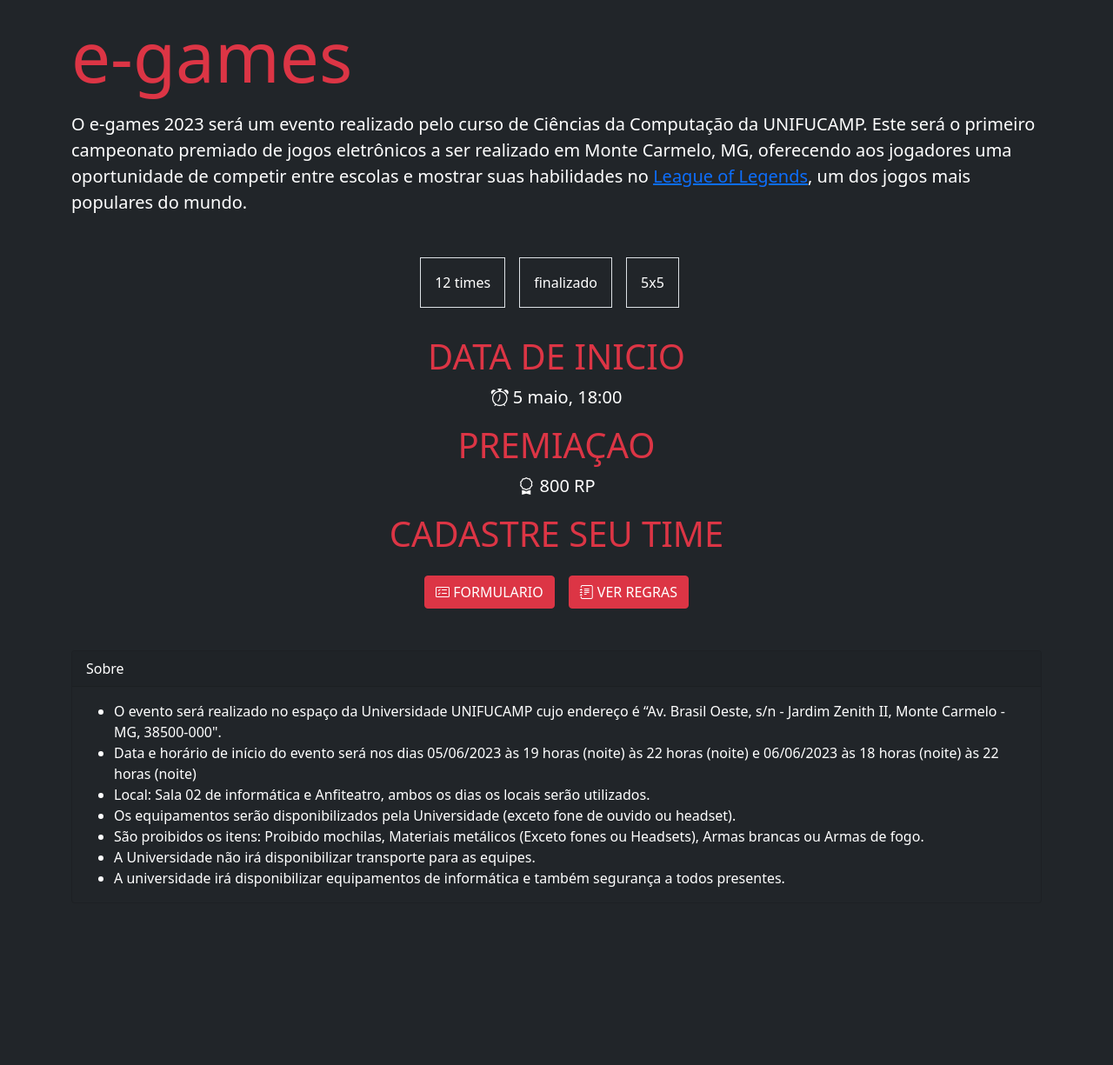
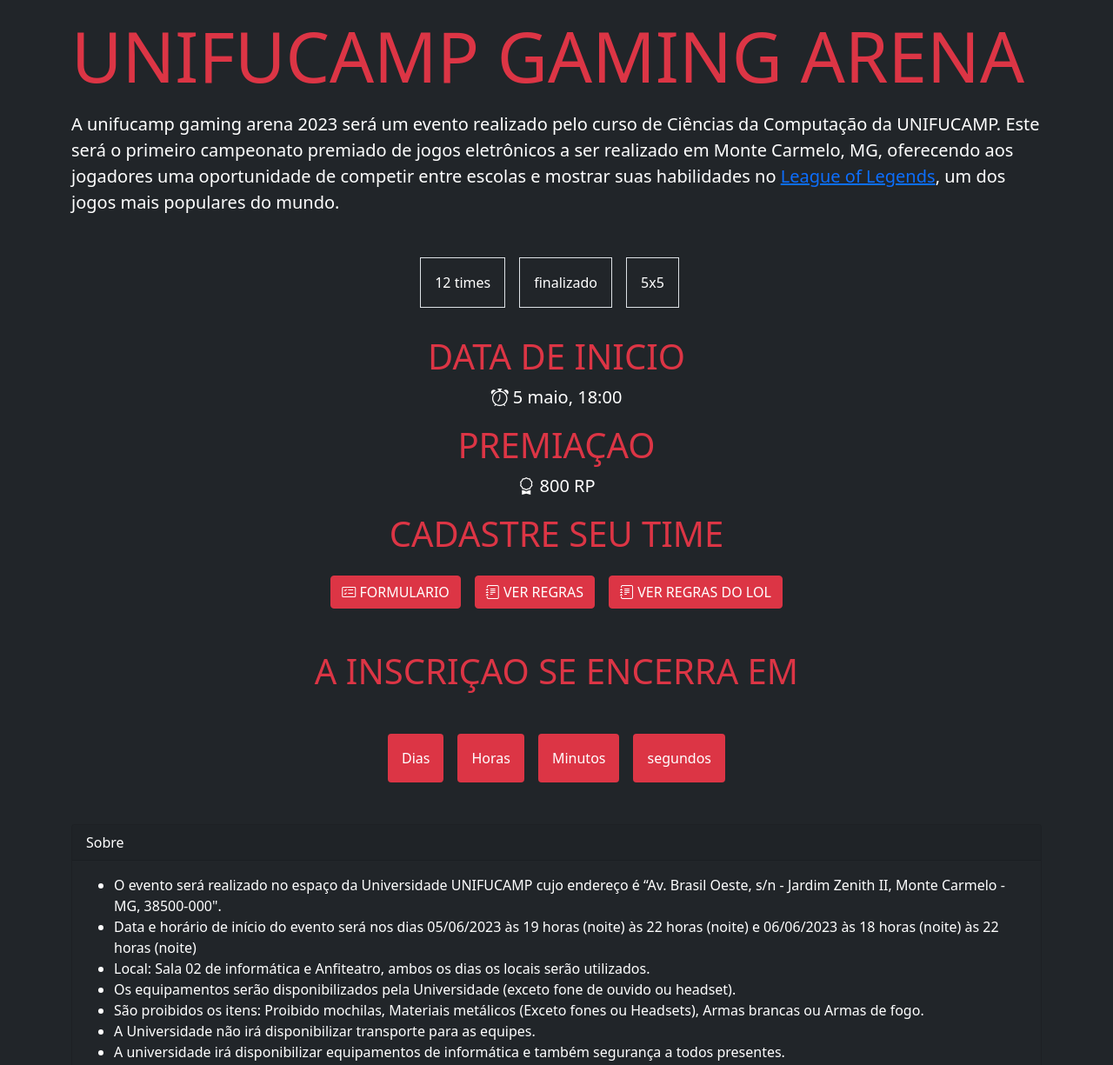
Before and after one commit to diego4w/eGames, a plain HTML site: page index.html in a window 1280 px wide. Shown: the whole page at 87% size. Before the commit the page ends 1039 px from the top, so only its background shows below. Drawn offline with nearby package versions, Linux system fonts and the light colour scheme.

Commit message:
Update index.html

```diff
--- a/index.html
+++ b/index.html
@@ -7,9 +7,9 @@
 </head>
 <body class="bg-dark">
     <div class="container mt-3">
-        <h1 class="text-start display-1 text-danger">e-games</h1>
+        <h1 class="text-start display-1 text-danger">UNIFUCAMP GAMING ARENA</h1>
         <p class="mt-3 text-white fs-5">
-            O e-games 2023 será um evento realizado pelo curso de Ciências da Computação da UNIFUCAMP. Este será o primeiro campeonato premiado de jogos eletrônicos a ser realizado em Monte Carmelo, MG, oferecendo aos jogadores uma oportunidade de competir entre escolas e mostrar suas habilidades no <a href="https://www.leagueoflegends.com/pt-br/">League of Legends</a>, um dos jogos mais populares do mundo.
+            A unifucamp gaming arena 2023 será um evento realizado pelo curso de Ciências da Computação da UNIFUCAMP. Este será o primeiro campeonato premiado de jogos eletrônicos a ser realizado em Monte Carmelo, MG, oferecendo aos jogadores uma oportunidade de competir entre escolas e mostrar suas habilidades no <a href="https://www.leagueoflegends.com/pt-br/">League of Legends</a>, um dos jogos mais populares do mundo.
         </p>
         <div class="mt-5">
             <div class="d-flex justify-content-center align-items-center mt-3">
@@ -23,10 +23,30 @@
             <p class="text-center text-white fs-5"><i class="bi bi-award"></i> 800 RP</p>
             <h1 class="text-center text-danger">CADASTRE SEU TIME</h1>
             <div class="d-flex align-items-center justify-content-center">
-                <button type="button" class="btn btn-danger me-3 mt-3"><i class="bi bi-card-checklist"></i> <a href="https://docs.google.com/forms/d/e/1FAIpQLSfLTxtLDZXZAB3uj772V5X76oW2bWf1eaUHEd2n89hBDRyeQQ/viewform?usp=sf_link"  style="text-decoration: none; color: white;">FORMULARIO</a></button>
-                <button type="button" class="btn btn-danger mt-3" ><i class="bi bi-journal-text"></i> <a href="regulamento/e-games regulamento atualizado (05.05).pdf" download="regulamento" style="text-decoration: none; color: white;">VER REGRAS</a></button>
+                <button type="button" id="form" class="btn btn-danger me-3 mt-3"><i class="bi bi-card-checklist"></i> <a href="https://docs.google.com/forms/d/e/1FAIpQLSfLTxtLDZXZAB3uj772V5X76oW2bWf1eaUHEd2n89hBDRyeQQ/viewform?usp=sf_link"  style="text-decoration: none; color: white;">FORMULARIO</a></button>
+                <button type="button" class="btn btn-danger mt-3 me-3" ><i class="bi bi-journal-text"></i> <a href="regulamento/unifucamp gaming arena regulamento (1).docx" download="regulamento" style="text-decoration: none; color: white;">VER REGRAS</a></button>
+                <button type="button" class="btn btn-danger mt-3" ><i class="bi bi-journal-text"></i> <a href="regulamento/regras league of legends.docx" download="regulamento" style="text-decoration: none; color: white;">VER REGRAS DO LOL</a></button>
             </div>
 
+        </div>
+        <h1 class="text-danger text-center mt-5">A INSCRIÇAO SE ENCERRA EM</h1>
+        <div id="countdown" class="text-white d-flex align-items-center justify-content-center mt-5">
+            <div class="p-3 rounded bg-danger">
+                <span id="dias" class="d-inline"></span>
+                <div class="d-inline">Dias</div>
+            </div>
+            <div class="me-3 ms-3 p-3 rounded bg-danger">
+                <span id="horas" class="d-inline"></span>
+                <div class="d-inline">Horas</div>
+            </div>
+            <div class="me-3 p-3 rounded bg-danger">
+                <span id="minutos" class="d-inline"></span>
+                <div class="d-inline">Minutos</div>
+            </div>
+            <div  class="p-3 rounded bg-danger">
+                <span id="segundos" class="d-inline"></span>
+                <div class="d-inline">segundos</div>
+            </div>
         </div>
         <div class="card bg-dark  text-white mt-5">
             <div class="card-header">
@@ -61,5 +81,6 @@
     </div>
 <script src="https://cdn.jsdelivr.net/npm/@popperjs/core@2.9.2/dist/umd/popper.min.js" integrity="sha384-IQsoLXl5PILFhosVNubq5LC7Qb9DXgDA9i+tQ8Zj3iwWAwPtgFTxbJ8NT4GN1R8p" crossorigin="anonymous"></script>
 <script src="https://cdn.jsdelivr.net/npm/bootstrap@5.0.2/dist/js/bootstrap.min.js" integrity="sha384-cVKIPhGWiC2Al4u+LWgxfKTRIcfu0JTxR+EQDz/bgldoEyl4H0zUF0QKbrJ0EcQF" crossorigin="anonymous"></script>
+<script src="main.js"></script>
 </body>
 </html>
```
